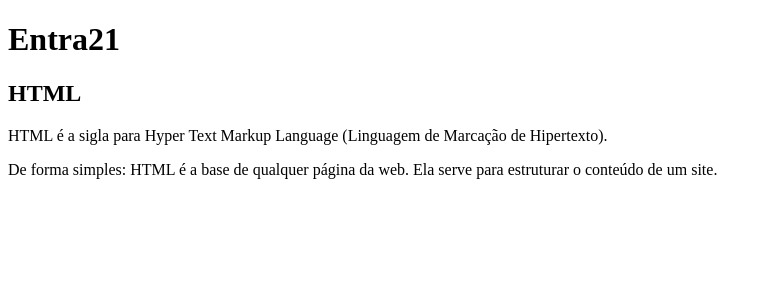
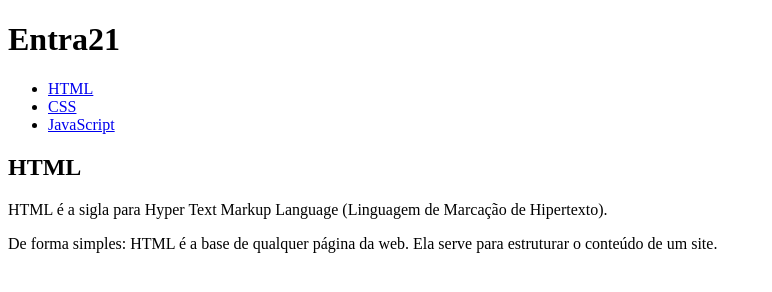
Before and after one commit to robson-eduardobc/html_css, a plain HTML site: page html.html in a window 1280 px wide. Shown: the whole page, without its empty margins (0-772 px from the left). Drawn offline with Linux system fonts and the light colour scheme.

Commit message:
Botões de navegação

```diff
--- a/html.html
+++ b/html.html
@@ -5,6 +5,12 @@
     </head>
     <body>
         <h1>Entra21</h1>
+          <ul>
+            <li><a href="/html.html">HTML</a></li>
+            <li><a href="/css.html">CSS</a></li>
+            <li><a href="/java_script.html">JavaScript</a></li>
+
+        </ul>
         <h2>HTML</h2>
         <p>HTML é a sigla para Hyper Text Markup Language (Linguagem de Marcação de Hipertexto).</p>
         <p>De forma simples: HTML é a base de qualquer página da web. Ela serve para estruturar o conteúdo de um site.</p>
```
Also changed, not shown: css.html (+6 -0 lines), java_script.html (+6 -0 lines).
